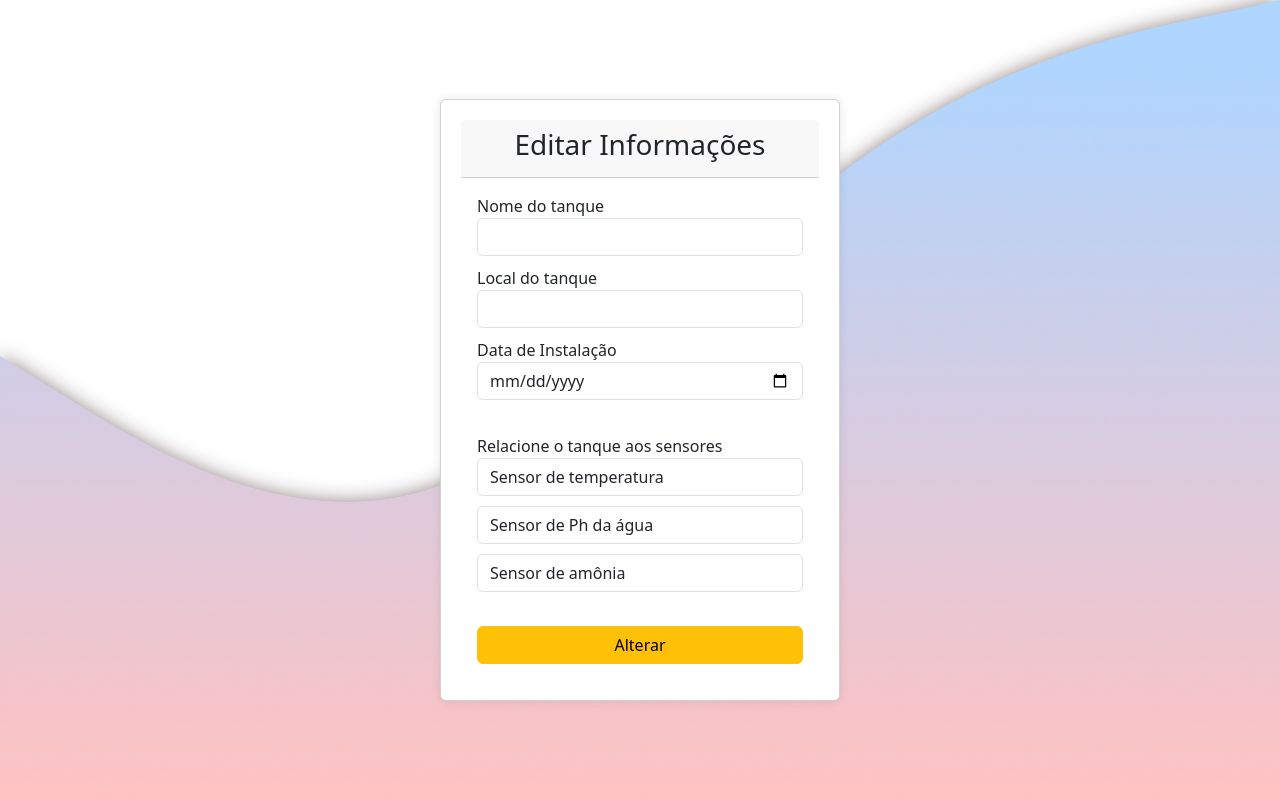
After one commit to joaovitor101/APP-0.1-CAMARIZE, a Node project: template views/tanqueEdit.ejs in a window 1280 px wide. The commit adds this page. Run offline with Node 20 templates, Linux system fonts and the light colour scheme; the template is opened without the code that fills it, so the values that code supplies are empty; some libraries are stand-ins or nearby versions.

Commit message:
Versão 0.0.3

```diff
--- a/index.js
+++ b/index.js
@@ -7,7 +7,7 @@ import TanqueConstrollers from "./Controllers/TanqueControllers.js"
 const app = express()
 
 // Permite capturar dados vindos de formulários
-app.use('/imgs', express.static('views/imgs'));
+app.use('/imgs', express.static('/imgs'));
 app.use(express.urlencoded({extended: false}))
 
 // Realizando a conexão com o banco de dados
--- /dev/null
+++ b/public/css/tanqueEdit_ejs.css
@@ -0,0 +1,99 @@
+@media screen and (max-width: 768px) {
+    .container {
+        width: 90%; /* Ajusta a largura do card para 90% da tela */
+        max-width: 90%; /* Largura máxima do card */
+        padding: 15px; /* Ajusta o padding para um melhor layout em telas menores */
+
+    }
+
+    .btn {
+        padding: 12px; /* Ajusta o padding do botão */
+        font-size: 16px; /* Tamanho da fonte do botão */
+    }
+}
+@media screen and (min-width: 769px) and (max-width: 1200px) {
+    #vetor1 {
+        width: 110%;
+        height: 100vh; /* Mantém a altura da tela em telas médias */
+        left: -10%; /* Move a imagem para a esquerda */
+    }
+
+    .container {
+        width: 90%; /* Ajusta a largura do card para 90% da tela */
+        max-width: 90%; /* Largura máxima do card */
+        padding: 15px; /* Ajusta o padding para um melhor layout em telas menores */
+    }
+
+    .btn {
+        padding: 10px 20px; /* Aumenta o padding do botão */
+        font-size: 18px; /* Aumenta o tamanho da fonte do botão */
+        border-radius: 55px; /* Aumenta o raio das bordas, se desejado */
+    }
+}
+
+#temp, #ph, #amonia{
+    color: #c0c0c0;
+}
+@media screen and (min-width: 1201px) {
+    #vetor1 {
+        width: 125vw;
+        height: 100vh; /* Mantém a largura em telas grandes */
+        left: -15%; /* Move a imagem para a esquerda */
+    }
+
+    .card {
+        width: 50%; /* Ajusta a largura do card em telas grandes */
+        max-width: 800px; /* Largura máxima do card */
+    }
+
+    .btn {
+        padding: 20px 40px; /* Aumenta o padding do botão */
+        font-size: 18px; /* Aumenta o tamanho da fonte do botão */
+        border-radius: 55px; /* Aumenta o raio das bordas, se desejado */
+    }
+}
+
+body, html {
+    margin: 0;
+    padding: 0;
+    height: 100%; /* Para garantir que o body ocupe toda a altura */
+    overflow-x: hidden;
+    font-family: Calibri;
+}
+
+.container {
+    position: relative; /* Para posicionar elementos filhos em relação a ele */
+    height: 100vh; /* Para ocupar toda a altura da viewport */
+    display: flex; /* Usar flexbox para centralização */
+    align-items: center; /* Centraliza verticalmente */
+    justify-content: center; /* Centraliza horizontalmente */
+}
+
+#vetor1 {
+    position: absolute; /* A imagem deve ser posicionada absolutamente */
+    width: 100%; /* Ocupa toda a largura do contêiner */
+    height: 100%; /* Ocupa toda a altura do contêiner */
+    top: 0; /* Posiciona a imagem no topo */
+    left: 0; /* Posiciona a imagem à esquerda */
+    z-index: 0; /* Garante que a imagem fique atrás do card */
+    filter: drop-shadow(0px 0px 10px rgba(36, 10, 10, 0.5)); /* Aplica sombra à imagem */
+}
+
+.card {
+    background-color: white; /* Cor de fundo do card */
+    border-radius: 8px; /* Bordas arredondadas */
+    padding: 20px; /* Espaçamento interno */
+    box-shadow: 0px 0px 10px rgba(0, 0, 0, 0.1); /* Sombra do card */
+    width: 400px; /* Largura padrão do card */
+    z-index: 1; /* Coloca o card acima da imagem de fundo */
+}
+
+.form-control {
+    width: 100%; /* Faz os inputs ocuparem 100% da largura do card */
+    margin-bottom: 10px; /* Espaçamento entre os inputs */
+}
+
+.btn {
+    width: 100%; /* Faz o botão ocupar 100% da largura do card */
+    padding: 10px; /* Espaçamento interno do botão */
+}
--- /dev/null
+++ b/views/tanqueEdit.ejs
@@ -0,0 +1,65 @@
+<!DOCTYPE html>
+<html lang="en">
+<head>
+    <meta charset="UTF-8">
+    <meta name="viewport" content="width=device-width, initial-scale=1.0">
+    <link rel="stylesheet" href="/css/tanqueEdit_ejs.css">
+    <link href="https://cdn.jsdelivr.net/npm/bootstrap@5.3.3/dist/css/bootstrap.min.css" rel="stylesheet" integrity="sha384-QWTKZyjpPEjISv5WaRU9OFeRpok6YctnYmDr5pNlyT2bRjXh0JMhjY6hW+ALEwIH" crossorigin="anonymous">
+    <script src="https://cdn.jsdelivr.net/npm/bootstrap@5.3.3/dist/js/bootstrap.bundle.min.js" integrity="sha384-YvpcrYf0tY3lHB60NNkmXc5s9fDVZLESaAA55NDzOxhy9GkcIdslK1eN7N6jIeHz" crossorigin="anonymous"></script>
+    <title>Editar Produto</title>
+</head>
+<body>
+    <img src="/imgs/Vector.png" alt="" id="vetor1">
+    <div class="container">
+        <div class="card">
+            <div class="card-header">
+                <h3 class="text-center">Editar Informações</h3>
+            </div>
+            <div class="card-body">
+                <form action="/tanques/update" method="post">
+                    <label>Nome do tanque</label>
+                    <input class="form-control" type="text" name="nome" id="nome" value="<%= tanque.nome %>" required>
+
+                    <label>Local do tanque</label>
+                    <input class="form-control" type="text" name="local" id="local" value="<%= tanque.local %>" required>
+
+                    <label>Data de Instalação</label>
+                    <input class="form-control" type="date" name="data" id="data" value="<%= tanque.data instanceof Date && !isNaN(tanque.data) ? tanque.data.toISOString().split('T')[0] : '' %>" required>
+                    <br>
+                    <label>Relacione o tanque aos sensores</label>
+                    <select class="form-control" name="tipo" required>
+                        <option value="">Sensor de temperatura</option>
+                        <option value="tipo1">Tipo 1</option>
+                        <option value="tipo2">Tipo 2</option>
+                        <option value="tipo3">Tipo 3</option>
+                        <!-- Adicione mais opções conforme necessário -->
+                    </select>
+
+
+                    <select class="form-control" name="status"  required>
+                        <option value="">Sensor de Ph da água</option>
+                        <option value="ativo">Ativo</option>
+                        <option value="inativo">Inativo</option>
+                        <option value="manutencao">Em Manutenção</option>
+                        <!-- Adicione mais opções conforme necessário -->
+                    </select>
+
+
+                    <select class="form-control" name="prioridade" required>
+                        <option value="">Sensor de amônia</option>
+                        <option value="alta" class="text-dark" >Alta</option>
+                        <option value="media" class="text-dark" >Média</option>
+                        <option value="baixa" class="text-dark">Baixa</option>
+                        <!-- Adicione mais opções conforme necessário -->
+                    </select>
+
+                    <input type="hidden" name="id" value="<%= tanque.id %>">
+                    <br>
+                    <input type="submit" class="btn btn-warning" value="Alterar" onclick="return confirm('Confirma as alterações para o produto <%= tanque.nome %>?')">
+                </form>
+
+            </div>
+        </div>
+    </div>
+</body>
+</html>
```
Also changed, not shown: Controllers/TanqueControllers.js (+55 -11 lines), Models/Tanque.js (+7 -1 lines), public/css/tanque_ejs.css (+33 -26 lines), public/css/tanquesNew_ejs.css (added, +122 -0 lines), views/tanques.ejs (+52 -17 lines), views/tanquesNew.ejs (added, +36 -0 lines), public/imgs/Tanque1.png (added), public/imgs/icone.png (added), public/imgs/logo_camarize.png (added).
